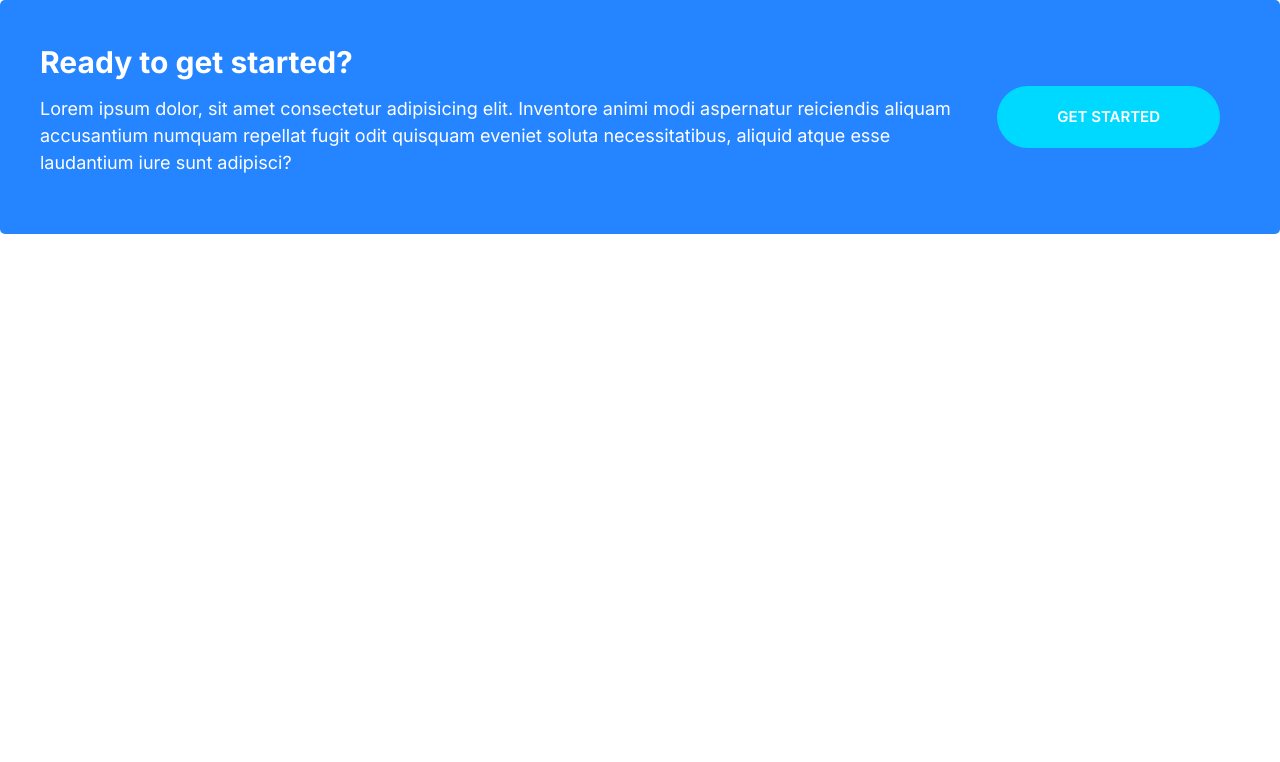
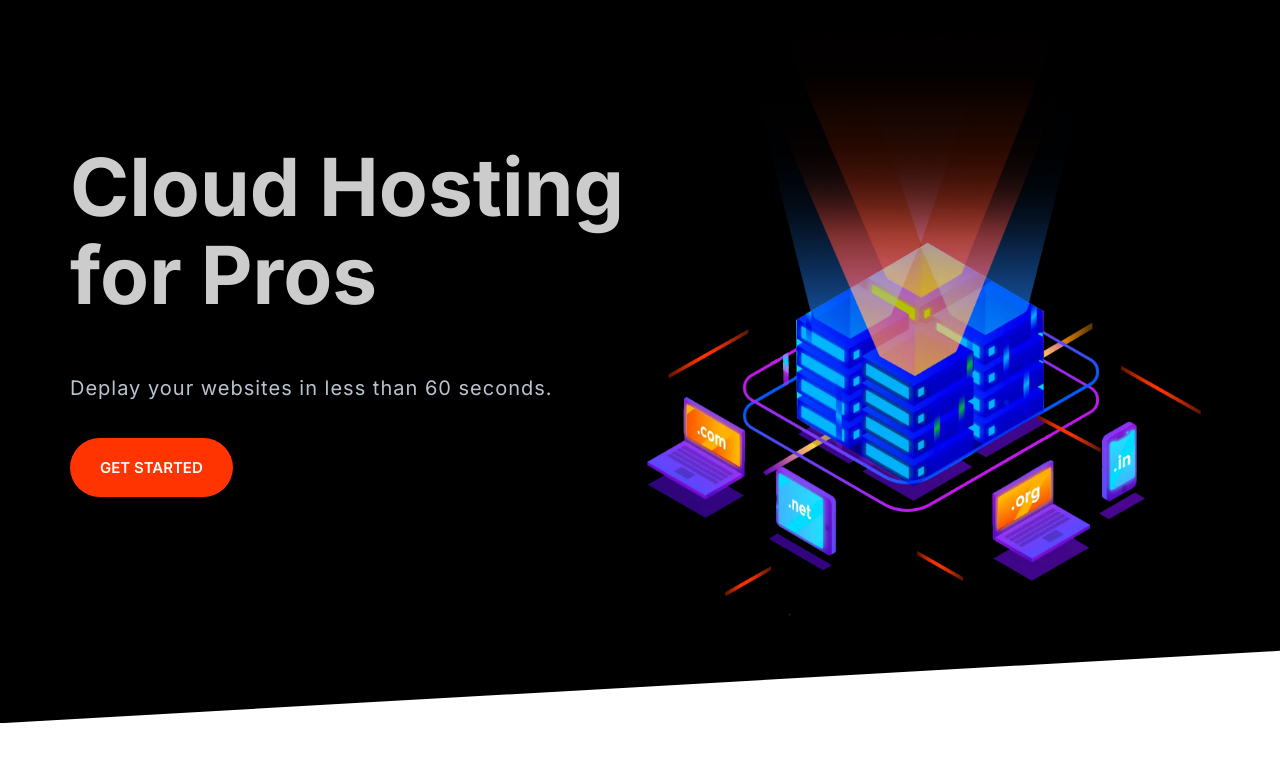
Before and after one commit to alexcoy06/trial-site, a website: page index.html in a window 1280 px wide. Drawn offline with nearby package versions, Linux system fonts and the light colour scheme.

Commit message:
Put together the hero.

```diff
--- a/css/styles.css
+++ b/css/styles.css
@@ -33,6 +33,7 @@ h2,
 h3 {
   color: var(--color-headings);
   margin-bottom: 1rem;
+  line-height: 1.1;
 }
 
 h1 {
@@ -676,3 +677,31 @@ nav {
     margin: 0 2rem;
   }
 }
+
+/* Hero */
+
+.hero {
+  clip-path: polygon(0% 0%, 100% 0%, 100% 90%, 0% 100%);
+}
+
+.hero__tagline {
+  font-size: 2rem;
+  color: #b9c3cf;
+  letter-spacing: 1px;
+  margin: 2rem 0 5rem;
+}
+
+.hero__image {
+  width: 100%;
+}
+
+@media screen and (min-width: 768px) {
+  .hero {
+    padding-top: 0;
+  }
+
+  .hero__content {
+    text-align: left;
+    align-self: center;
+  }
+}
--- a/index.html
+++ b/index.html
@@ -14,20 +14,23 @@
     <link rel="stylesheet" href="/node_modules/normalize.css/normalize.css" />
   </head>
   <body>
-    <div class="callout callout--primary">
-      <div class="grid grid--1x2">
-        <div class="callout__content">
-          <h2 class="callout__heading">Ready to get started?</h2>
-          <p>
-            Lorem ipsum dolor, sit amet consectetur adipisicing elit. Inventore
-            animi modi aspernatur reiciendis aliquam accusantium numquam
-            repellat fugit odit quisquam eveniet soluta necessitatibus, aliquid
-            atque esse laudantium iure sunt adipisci?
+    <section class="block block--dark block--skewed-left hero">
+      <div class="container grid grid--1x2">
+        <header class="block__header hero__content">
+          <h1 class="block__heading">Cloud Hosting for Pros</h1>
+          <p class="hero__tagline">
+            Deplay your websites in less than 60 seconds.
           </p>
-        </div>
-        <a href="#" class="btn btn--secondary btn--stretched">Get Started</a>
+          <a href="#" class="btn btn--accent">GET STARTED</a>
+        </header>
+        <picture
+          ><img
+            class="hero__image"
+            src="/components/images/banner.webp"
+            alt="logo"
+        /></picture>
       </div>
-    </div>
+    </section>
     <script src="js/main.js"></script>
   </body>
 </html>
```
Also changed, not shown: components/images/banner.webp (added).
